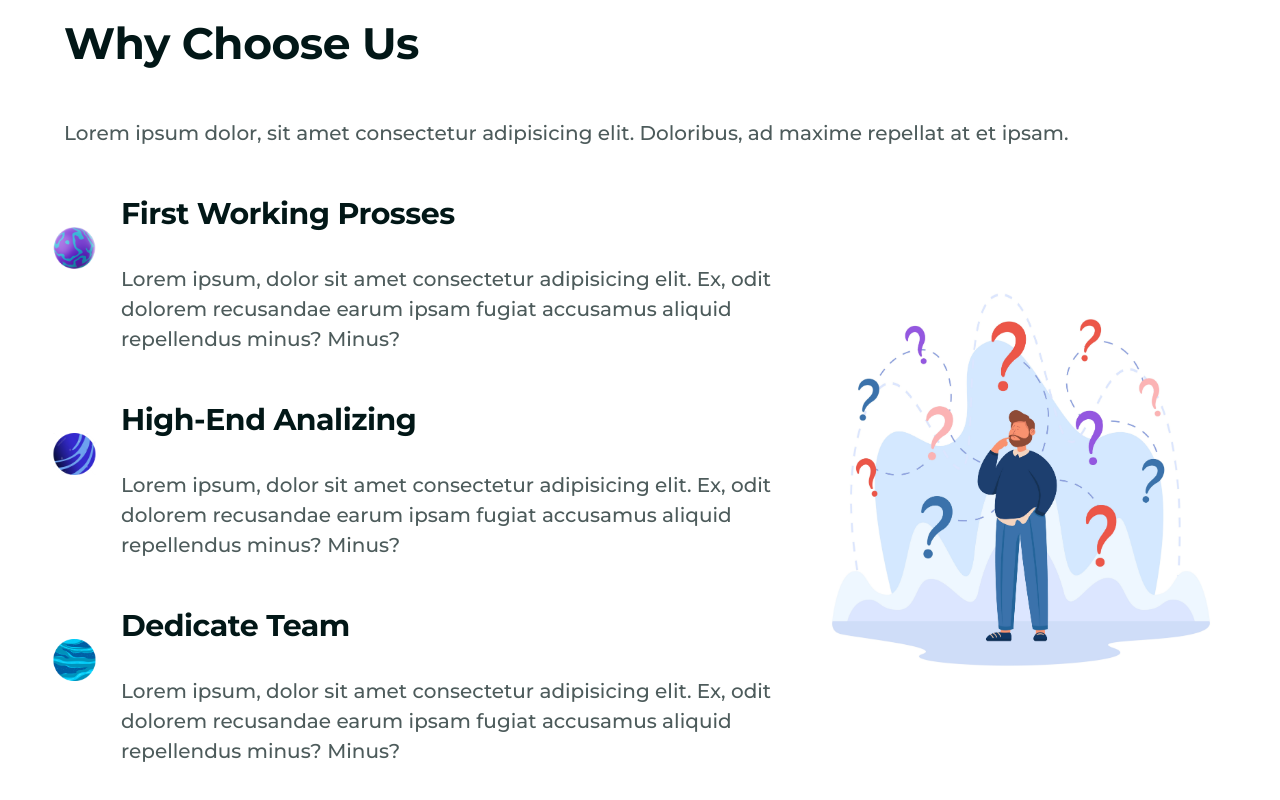
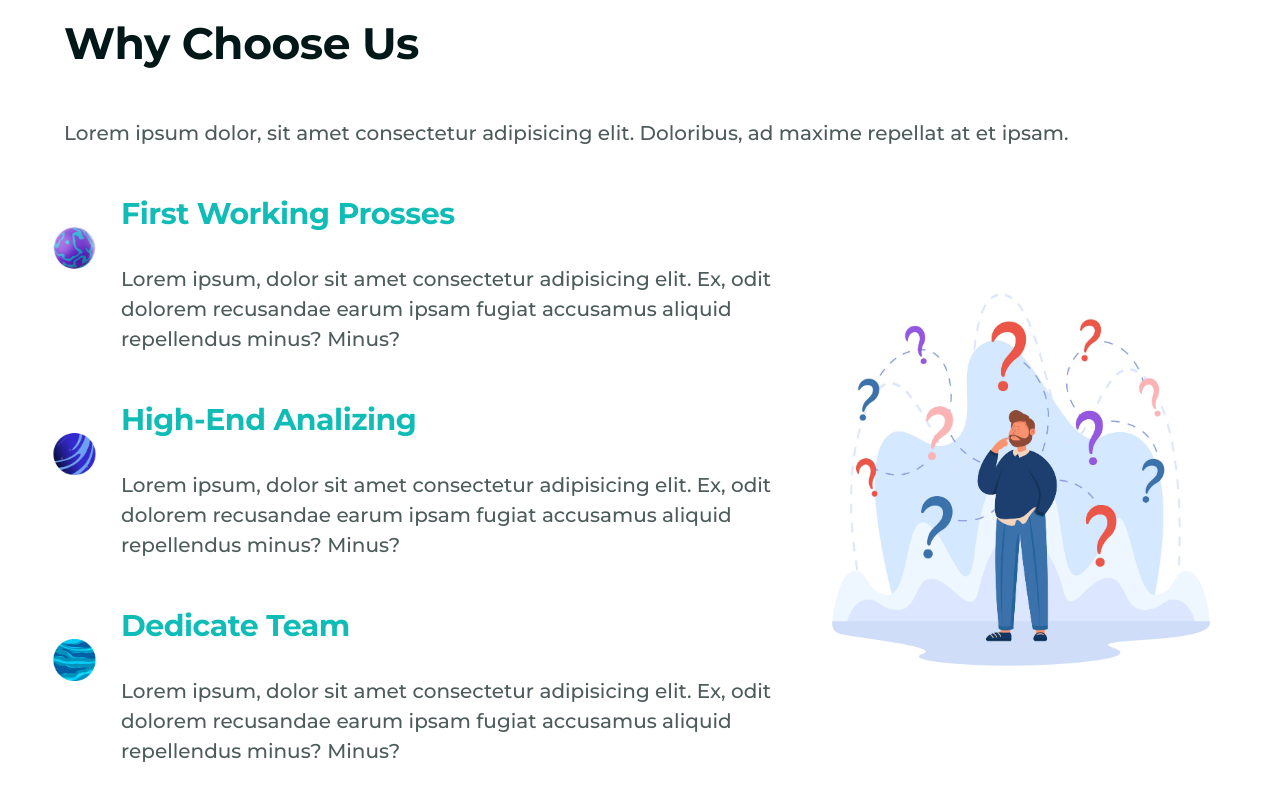
Before and after one commit to salahcst344/OOTU, a React (Create React App) app: page / in a window 1280 px wide. Shown: the part 880-1680 px from the top of the page. Built offline with nearby package versions, Linux system fonts and the light colour scheme.

Commit message:
Change title color

```diff
--- a/src/components/atoms/WhyUsItem/index.jsx
+++ b/src/components/atoms/WhyUsItem/index.jsx
@@ -9,7 +9,13 @@ const WhyUsItem = ({ whyUs }) => {
         <img src={whyUs.img} alt={whyUs.title} />
       </div>
       <div>
-        <TertiaryHeading>{whyUs.title}</TertiaryHeading>
+        <TertiaryHeading
+          styles={{
+            color: "var(--primary-shade)",
+          }}
+        >
+          {whyUs.title}
+        </TertiaryHeading>
         <LightDescription gutterButtom={false}>
           {whyUs.description}
         </LightDescription>
```
